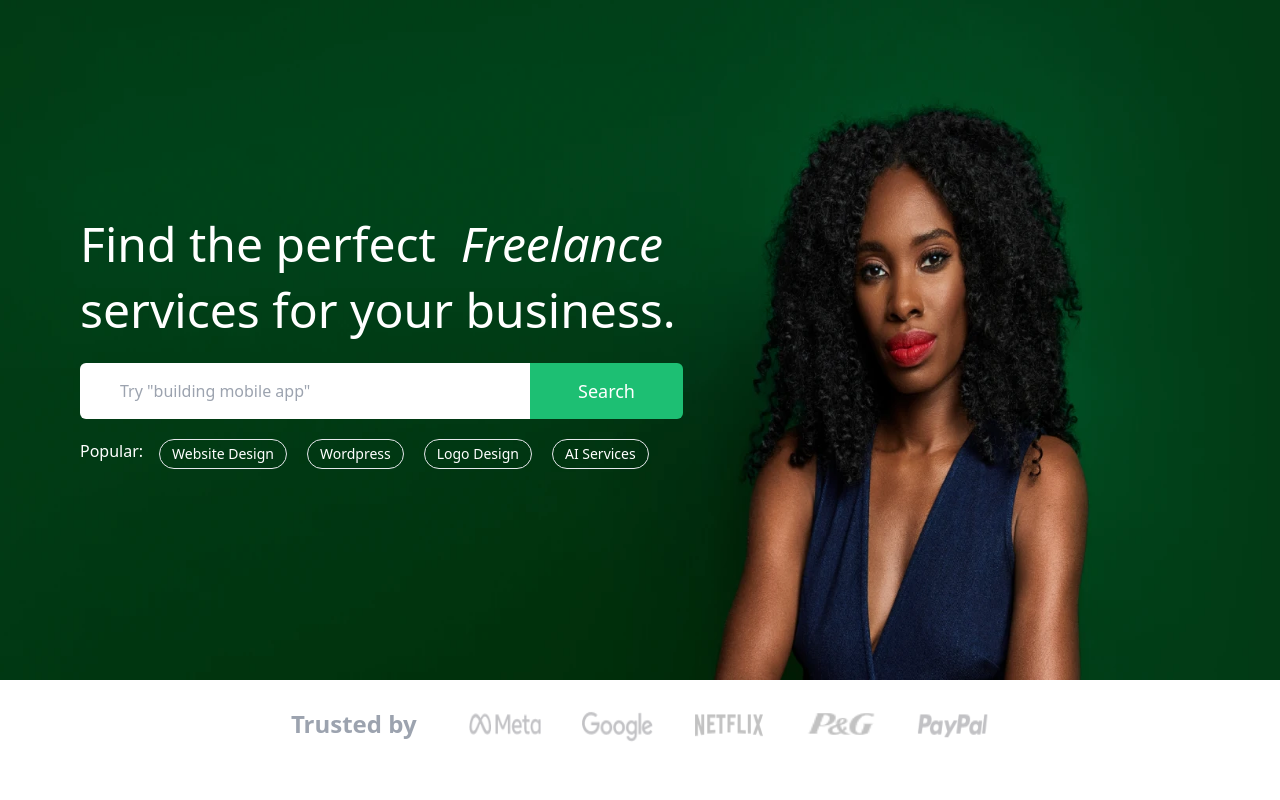
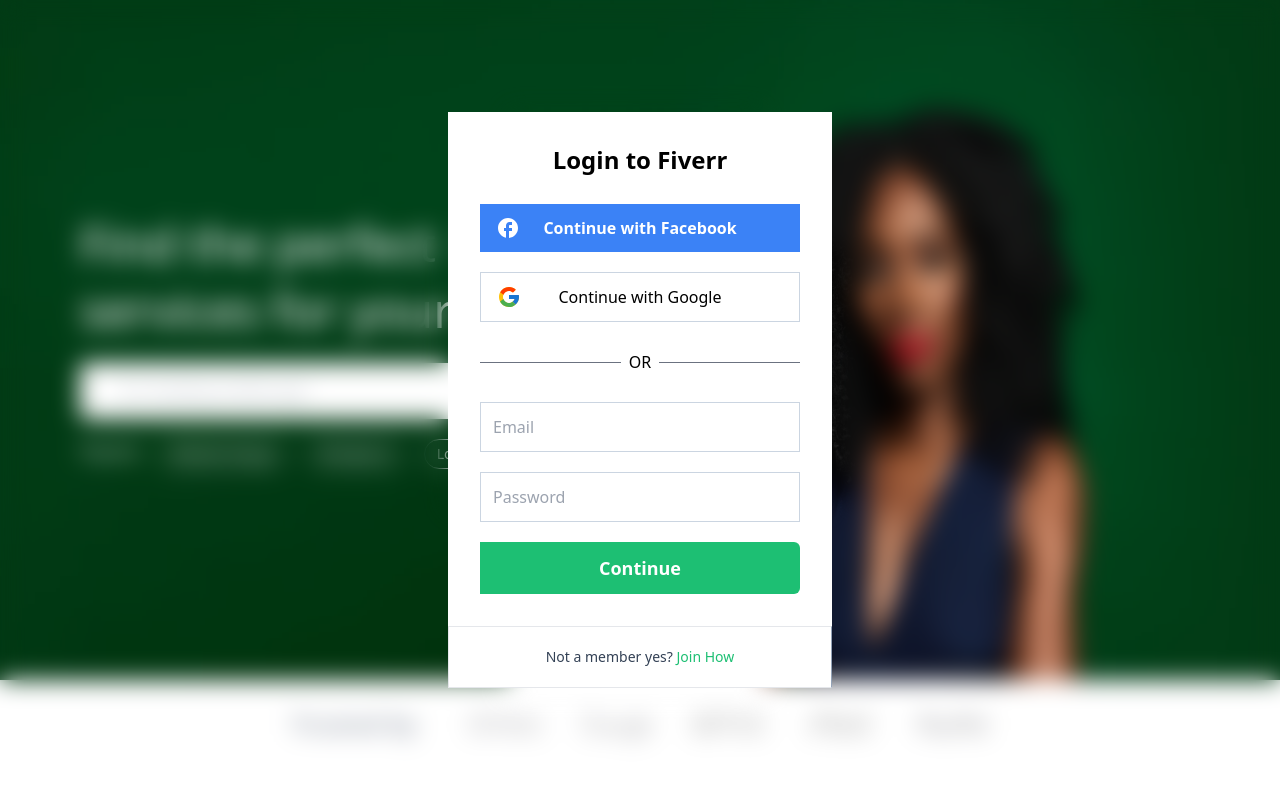
Before and after one commit to Charlie2222223/Next.js-learning, a Next.js app: page / in a window 1280 px wide. Shown: the top 800 px of the page. Built offline with nearby package versions, Linux system fonts and the light colour scheme.

Commit message:
ログイン画面作成

```diff
--- /dev/null
+++ b/src/components/AuthWrapper.jsx
@@ -0,0 +1,63 @@
+import React from 'react'
+import { FcGoogle } from "react-icons/fc";
+import { MdFacebook } from "react-icons/md";
+
+function AuthWrapper() {
+    return (
+        <div className="fixed top-0 z-[100]">
+            <div
+                className="h-[100vh] w-[100vw] backdrop-filter backdrop-blur-md fixed top-0"
+                id="biur-div"
+            ></div>
+            <div className="h-[100vh] w-[100vw] flex flex-col justify-center items-center">
+                <div
+                    className="fixed z-[101] h-max w-max bg-white flex flex-col justify-center items-center"
+                    id="auth-model"
+                >
+                    <div className="flex flex-col items-center justify-center p-8 gap-7">
+                        <h3 className='text-2xl font-semibold to-slate-700'>Login to Fiverr</h3>
+                        <div className="flex flex-col gap-5">
+                            <button className="relative flex items-center justify-center p-3 font-semibold text-white bg-blue-500 w-80">
+                                <MdFacebook className="absolute text-2xl left-4" />
+                                Continue with Facebook
+                            </button>
+                            <button className="relative flex items-center justify-center p-3 font-medium border border-slate-300 w-80">
+                                <FcGoogle className="absolute text-2xl left-4" />
+                                Continue with Google
+                            </button>
+                        </div>
+                        <div className="relative w-full text-center">
+                            <span className="before:content-[''] before:w-80 before:h-[0.5px] before:absolute before:top-[50%] before:left-0 before:bg-gray-500"></span>
+                            <span className="relative z-10 px-2 bg-white">OR</span>
+                        </div>
+                        <div className='flex flex-col gap-5'>
+                            <input
+                                type='text'
+                                name='email'
+                                placeholder='Email'
+                                className='p-3 border border-slate-300 w-80'
+                            />
+                            <input
+                                type='password'
+                                name='password'
+                                placeholder='Password'
+                                className='p-3 border border-slate-300 w-80'
+                            />
+                            <button className='bg-[#1DBF73] text-white px-12 text-lg font-semibold rounded-r-md p-3 w-80'>
+                                Continue
+                            </button>
+                        </div>
+                    </div>
+                    <div className='flex items-start justify-center w-full py-5 border border-r-slate-400'>
+                        <span className='text-sm text-slate-700'>
+                            Not a member yes? {" "}
+                            <span className='text-[#1DBF73] cursor-pointer'>Join How</span>
+                        </span>
+                    </div>
+                </div>
+            </div>
+        </div>
+    );
+}
+
+export default AuthWrapper;
--- a/src/components/Landing/PopulerServices.jsx
+++ b/src/components/Landing/PopulerServices.jsx
@@ -54,7 +54,9 @@
 
     return (
         <div className="mx-20 my-16">
-            <h2 className="text-4xl mb-5 text-[#404145] font-bold">Popular Services</h2>
+            <h2 className="text-4xl mb-10 text-[#404145] font-bold ml-20">
+                Popular Services
+            </h2>
             <ul className="flex flex-wrap gap-16">
                 {popularServicesData.map(({ name, label, image }) => (
                     <li
@@ -64,7 +66,7 @@
                     >
                         <div className="absolute z-10 text-white left-5 top-4">
                             <span>{label}</span>
-                            <h6 className="font-extrabold text-2xl">{name}</h6>
+                            <h6 className="text-2xl font-extrabold">{name}</h6>
                         </div>
                         <div className="h-80 w-72">
                             <Image src={image} fill alt="service" />
--- a/src/components/Landing/Services.jsx
+++ b/src/components/Landing/Services.jsx
@@ -12,7 +12,7 @@
     return (
         <div className="mx-20 my-16">
             <h2 className="text-4xl mb-10 text-[#404145] font-bold">You need it, we've got it</h2>
-            <ul className="grid grid-cols-5 gap-10">
+            <ul className="grid justify-center grid-cols-5 gap-10">
                 {categories.map(({ name, logo }) => (
                     <li
                         key={name}
--- a/src/pages/_app.jsx
+++ b/src/pages/_app.jsx
@@ -9,7 +9,7 @@
 export default function App({ Component, pageProps }) {
   return (
     <div>
-      <div className="mb-auto w-full mx-auto">
+      <div className="w-full mx-auto mb-auto">
         <Component {...pageProps} />
       </div>
       <Footer />
--- /dev/null
+++ b/src/pages/api/hello.js
@@ -0,0 +1,6 @@
+export default function handler(
+    req,
+    res,
+  ) {
+    res.status(200).json({ message: 'Hello from Next.js!' })
+  }
--- a/src/pages/index.jsx
+++ b/src/pages/index.jsx
@@ -1,3 +1,4 @@
+import AuthWrapper from "@/components/AuthWrapper";
 import Companies from "@/components/Landing/Companies";
 import Everything from "@/components/Landing/Everything";
 import FiverrBusiness from "@/components/Landing/FivierrBusiness";
@@ -17,6 +18,7 @@
             <Services />
             <FiverrBusiness />
             <JoinFiverr />
+            <AuthWrapper />
         </div>
     );
 }
```
